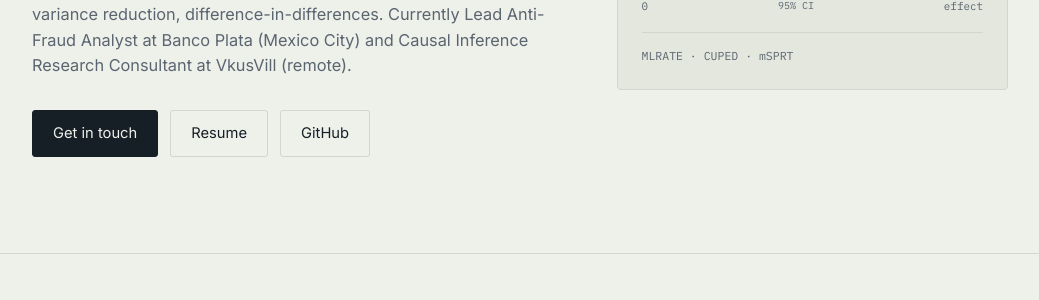
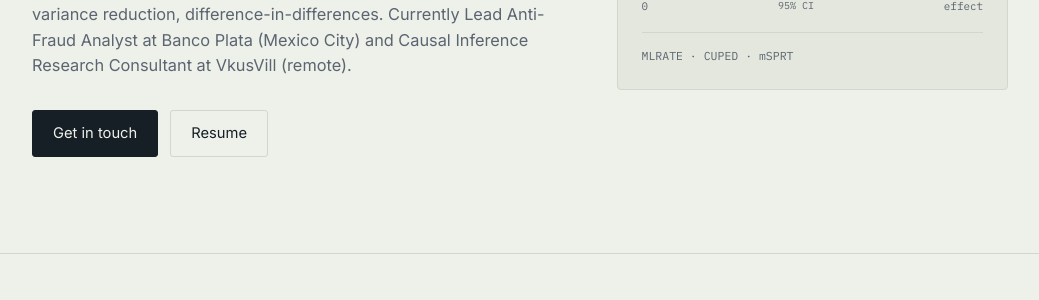
Before and after one commit to TyMerrit/tymerrit.github.io, a Jekyll site: the page built from about.html, in a window 1280 px wide and 900 px high, scrolled down 308 px. Shown: the part 136-436 px from the top of the window, without its empty margins (120-1159 px from the left). Built offline with Jekyll 4.4.1, drawn with Linux system fonts in a browser that asks for light colours.

Commit message:
Remove GitHub profile links from About page and footer
Co-Authored-By: Claude Opus 5.5 <noreply@anthropic.com>

```diff
--- a/_includes/footer.html
+++ b/_includes/footer.html
@@ -4,7 +4,6 @@
     <p class="contact-lead">Open to experimentation platform and senior DS roles.</p>
     <div class="contact-links">
       <a href="mailto:poleshchukga@gmail.com">poleshchukga@gmail.com</a>
-      <a href="https://github.com/tymerrit">GitHub</a>
       <a href="https://linkedin.com/in/gleb-poleshchuk-65224a247">LinkedIn</a>
     </div>
   </div>
--- a/about.html
+++ b/about.html
@@ -16,7 +16,6 @@ permalink: /about/
       <div class="hero-actions">
         <a class="btn btn-primary" href="mailto:poleshchukga@gmail.com">Get in touch</a>
         <a class="btn btn-ghost" href="{{ '/resume.pdf' | relative_url }}">Resume</a>
-        <a class="btn btn-ghost" href="https://github.com/tymerrit">GitHub</a>
       </div>
     </div>
 
```
